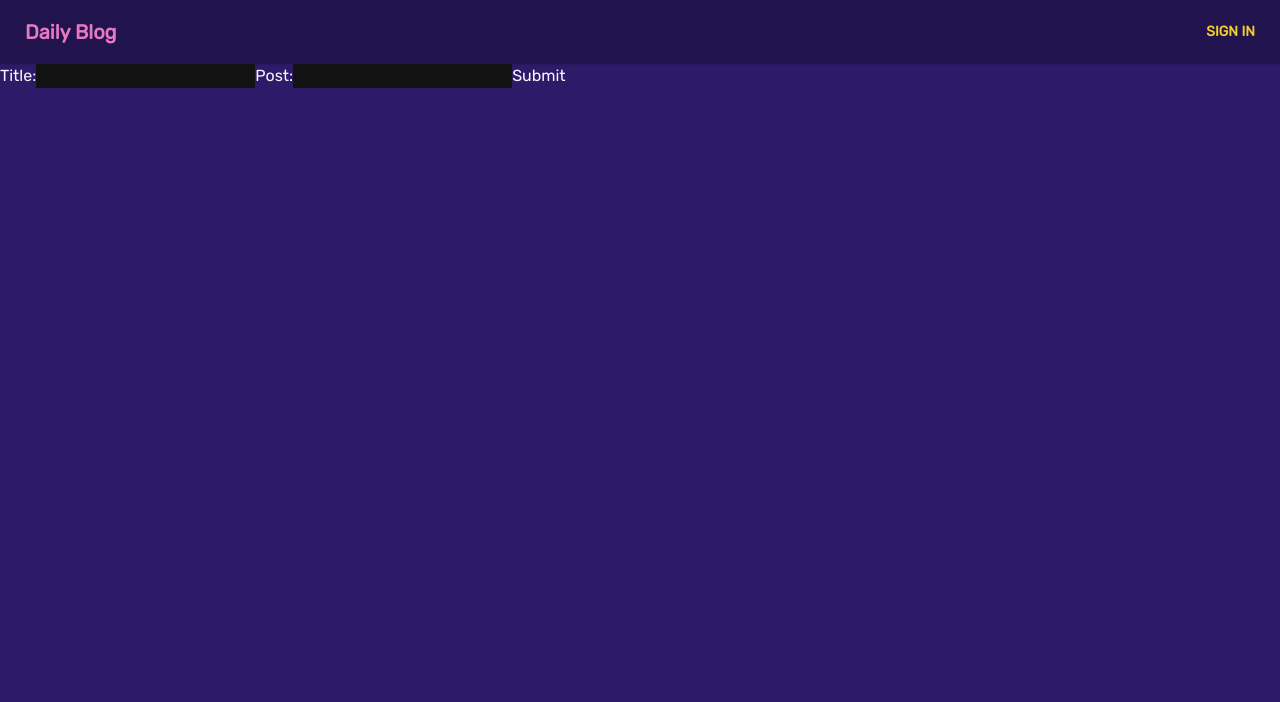
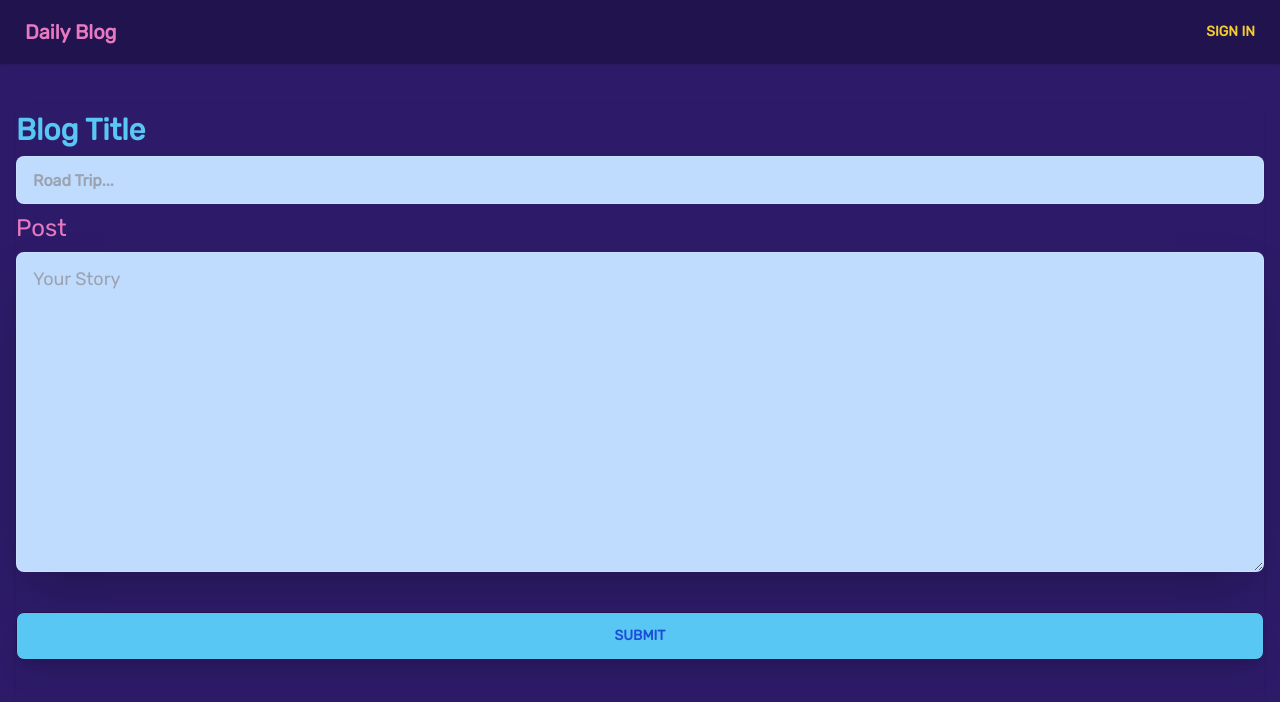
Before and after one commit to Jwilkins48/Blog, a React (Vite) app: page /createPost in a window 1280 px wide. Shown: the top 702 px of the page. Built offline with nearby package versions, Linux system fonts and the light colour scheme; no server answers; a web font is replaced by a local one.

Commit message:
adding css

```diff
--- a/src/components/Card.jsx
+++ b/src/components/Card.jsx
@@ -1,5 +1,4 @@
-import React from "react";
-import { getAuth, signInWithEmailAndPassword } from "firebase/auth";
+import { getAuth } from "firebase/auth";
 
 function Card({ post, id, onDelete }) {
   const auth = getAuth();
@@ -7,21 +6,23 @@ function Card({ post, id, onDelete }) {
     <div
       className={
         post.userRef === auth.currentUser?.uid
-          ? "card w-96 mx-auto border-2 p-2 my-5 relative"
+          ? "card w-86 mx-4 h-72 border-accent shadow-2xl border-2 p-2 py-4 my-5 relative"
           : "hidden"
       }
     >
-      <div className="ml-2">
+      <div className="ml-2 w-80 ">
         <header>
-          <h1 className="text-3xl">{post.title}</h1>
+          <h1 className="text-4xl text-secondary font-bold">{post.title}</h1>
         </header>
+
+        <div className="divider mt-0"></div>
 
         <h3>{post.blogPost}</h3>
       </div>
 
       {onDelete && (
         <button
-          className="absolute right-5 top-2"
+          className="absolute right-5 top-5"
           onClick={() => onDelete(post.id, post.name)}
         >
           <i className="fa-solid text-primary shadow fa-trash" />
--- a/src/pages/CreatePost.jsx
+++ b/src/pages/CreatePost.jsx
@@ -1,15 +1,8 @@
 import { addDoc, serverTimestamp, collection } from "firebase/firestore";
 import React, { useState, useEffect, useRef } from "react";
 import { getAuth, onAuthStateChanged } from "firebase/auth";
-import { Navigate, useNavigate } from "react-router-dom";
+import { useNavigate } from "react-router-dom";
 import { db } from "../../firebase.config";
-import { v4 as uuidv4 } from "uuid";
-import {
-  getStorage,
-  ref,
-  uploadBytesResumable,
-  getDownloadURL,
-} from "firebase/storage";
 
 function CreatePost() {
   const auth = getAuth();
@@ -66,15 +59,39 @@ function CreatePost() {
   }, [isMounted]);
 
   return (
-    <div>
-      <form onSubmit={onSubmit}>
-        <label>Title:</label>
-        <input type="text" value={title} id="title" onChange={onChange} />
+    <div className="flex items-start mt-10 justify-start h-[92vh]">
+      <form
+        className="flex flex-col rounded-xl h-full  shadow w-full mx-4"
+        onSubmit={onSubmit}
+      >
+        <label className="text-3xl my-2 text-secondary font-bold">
+          Blog Title
+        </label>
+        <input
+          className="input text-blue-500 font-bold bg-blue-200 input-bordered input-primary-focus w-full "
+          type="text"
+          value={title}
+          id="title"
+          onChange={onChange}
+          placeholder="Road Trip..."
+        />
 
-        <label>Post:</label>
-        <input type="text" value={blogPost} id="blogPost" onChange={onChange} />
+        <label className="text-2xl my-2 text-primary">Post</label>
+        <textarea
+          className="input text-lg text-primary pt-3 bg-blue-200 input-bordered input-primary-focus h-80 shadow-2xl w-full "
+          type="text"
+          value={blogPost}
+          id="blogPost"
+          onChange={onChange}
+          placeholder="Your Story"
+        />
 
-        <button type="submit">Submit</button>
+        <button
+          className="btn mt-10 shadow-xl bg-secondary text-blue-700"
+          type="submit"
+        >
+          Submit
+        </button>
       </form>
     </div>
   );
--- a/src/pages/ForgotPassword.jsx
+++ b/src/pages/ForgotPassword.jsx
@@ -20,26 +20,32 @@ function ForgotPassword() {
   return (
     <div>
       <header>
-        <h1 className="pageHeader">Forgot Password</h1>
+        <h1 className="text-4xl my-3 mx-2">Forgot Password</h1>
       </header>
 
       <main>
         <form onSubmit={onSubmit}>
           <input
+            className="input text-blue-500 font-bold bg-blue-200 input-bordered ml-2 input-primary-focus w-80 "
             type="email"
             placeholder="Email"
             id="email"
             value={email}
             onChange={onChange}
           />
-          <Link to="/sign-in">Sign In</Link>
 
-          <div className="flex">
-            <div className="signInText">Send Reset Link</div>
+          <div className="flex hover:text-primary text-xl">
+            <div className="signInText ml-3 mt-3 cursor-pointer">
+              Send Reset Link{" "}
+            </div>
             <button className="signInButton">
-              <i className="fa-solid fa-arrow-right"></i>
+              <i className=" fa-solid fa-arrow-right mt-4 px-2 "></i>
             </button>
           </div>
+
+          <Link className="ml-3 text-xl hover:text-secondary" to="/sign-in">
+            Sign In
+          </Link>
         </form>
       </main>
     </div>
--- a/src/pages/Profile.jsx
+++ b/src/pages/Profile.jsx
@@ -74,7 +74,7 @@ function Profile() {
               onChange={onChange}
             />
             <p
-              className="cursor-pointer absolute top-2 text-accent right-40"
+              className="cursor-pointer absolute top-2 text-accent left-44"
               onClick={() => {
                 changeDetails && onSubmit();
                 setChangeDetails(!changeDetails);
```
